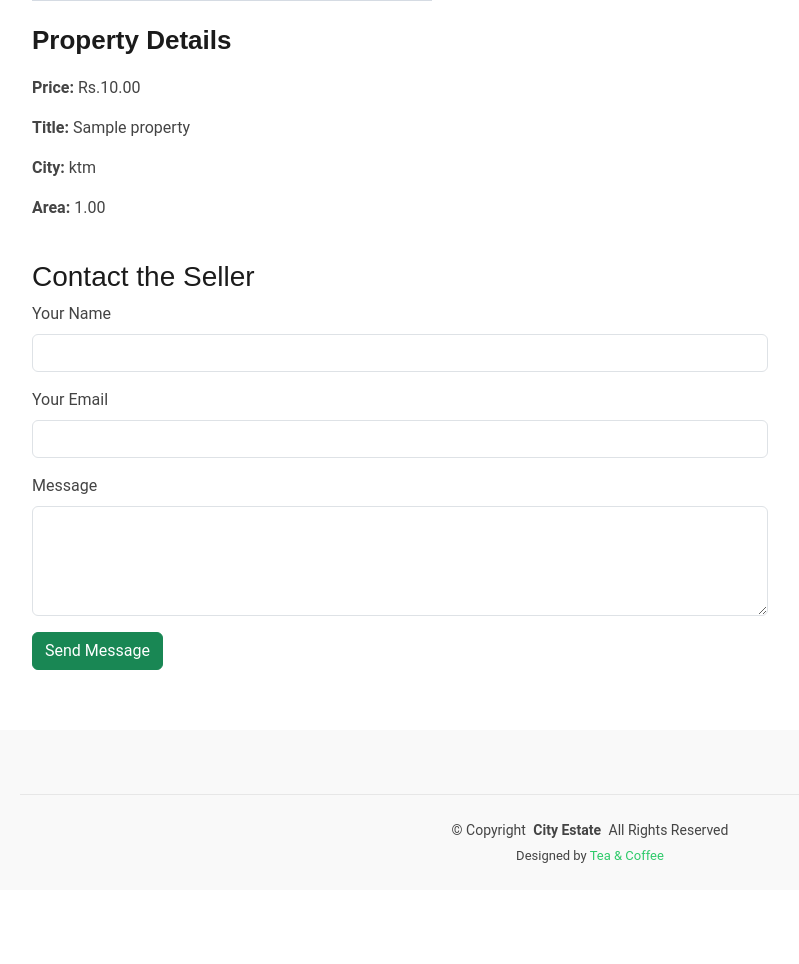
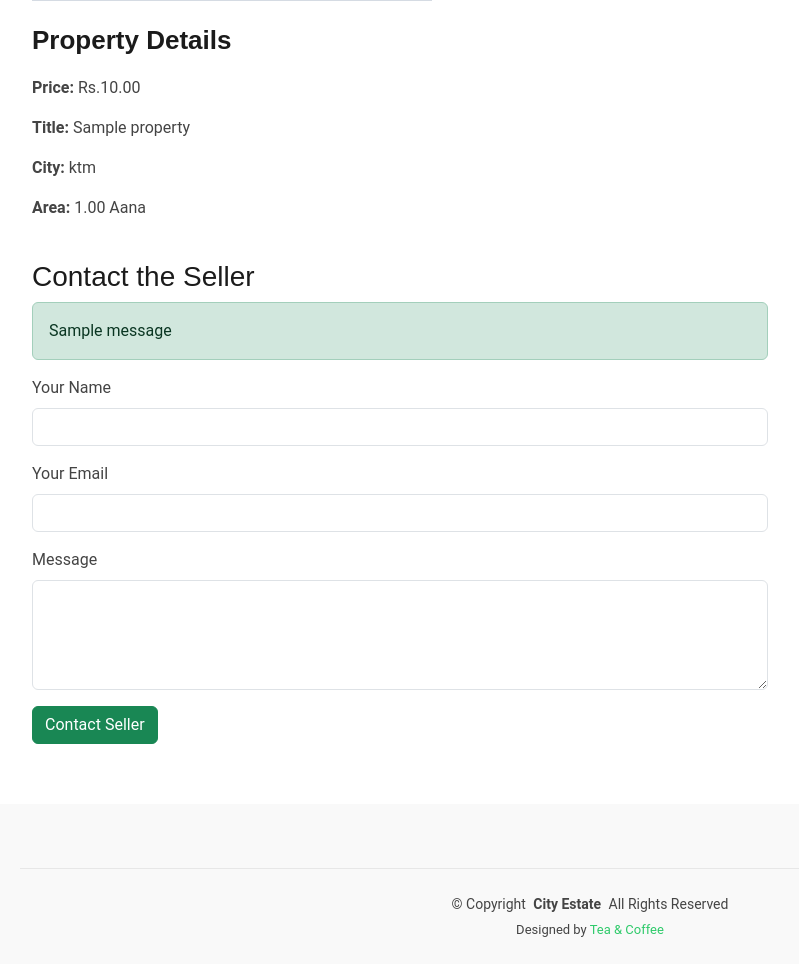
Before and after one commit to Dipendra-adk/7thSemProject, a Django app: page /property/1/ in a window 1280 px wide. Shown: the part 720-1684 px from the top of the page, without its empty margins (50-849 px from the left). Before the commit the page ends 1583 px from the top, so only its background shows below. Run offline with Django 4.2, Linux system fonts and the light colour scheme; tables that the repository leaves empty hold one stand-in row (values such as "Sample post"); grey boxes marked "Sample" are stand-in pictures; one stand-in notice (Sample message) is shown; parts of the project's set-up code (start-up, migrations or seed data) failed here and were passed over; some libraries are stand-ins or nearby versions.

Commit message:
seller direct contact

```diff
--- a/homePricePredictior/house/templates/property_detail.html
+++ b/homePricePredictior/house/templates/property_detail.html
@@ -47,7 +47,7 @@
             <p><strong>Price:</strong> Rs.{{ property.price }}</p>
             <p><strong>Title:</strong> {{ property.title }}</p>
             <p><strong>City:</strong> {{ property.city }}</p>
-            <p><strong>Area:</strong> {{ property.area }}</p>
+            <p><strong>Area:</strong> {{ property.area }} Aana</p>
           </div>
         </div>
 
@@ -63,7 +63,6 @@
           </div>
         </div>
 
-        <!-- Message Form -->
         <div class="col-lg-8" data-aos="fade-up">
           <div class="portfolio-description">
             <h3>Contact the Seller</h3>
@@ -71,8 +70,9 @@
             <!-- Display error message if form validation fails -->
             {% if error_message %}
             <div class="alert alert-danger">{{ error_message }}</div>
-            {% endif %}
-
+            {% endif %} {% if messages %} {% for message in messages %}
+            <div class="alert alert-success">{{ message }}</div>
+            {% endfor %} {% endif %}
             <!-- Message Form -->
             <form method="POST">
               {% csrf_token %}
@@ -107,7 +107,7 @@
                 ></textarea>
               </div>
               <button type="submit" class="btn btn-success">
-                Send Message
+                Contact Seller
               </button>
             </form>
           </div>
--- a/homePricePredictior/house/views.py
+++ b/homePricePredictior/house/views.py
@@ -266,13 +266,14 @@ def seller_view(request):
     return render(request, 'seller.html')
 
 
+
 def property_detail(request, property_id):
     property_obj = get_object_or_404(Property, id=property_id)
-
+    seller_email = property_obj.seller.email
     if request.method == "POST":
-        sender_name = request.POST.get('sender_name')
-        sender_email = request.POST.get('sender_email')
-        content = request.POST.get('content')
+        sender_name = request.POST.get("sender_name")
+        sender_email = request.POST.get("sender_email")
+        content = request.POST.get("content")
 
         if sender_name and sender_email and content:
             message = Message(
@@ -282,17 +283,36 @@ def property_detail(request, property_id):
                 property=property_obj,
             )
             message.save()
-            return redirect('property_detail', property_id=property_id)
+
+            subject = f"Inquiry about {property_obj.title}"
+            body = f"""
+            Hello {property_obj.seller.username},\n\n
+            You have a new inquiry about your property: {property_obj.title}\n
+            Buyer Details:
+            Name: {sender_name}
+            Email: {sender_email}\n
+            Message: {content}\n\n
+            Please respond to the buyer if you're interested.
+            """
+            send_mail(
+                subject,
+                body,
+                settings.EMAIL_HOST_USER,
+                [seller_email],
+                fail_silently=False,
+            )
+            messages.success(request, "Your message has been sent to the seller.")
+            return redirect("property_detail", property_id=property_id)
         else:
             error_message = "Please fill in all fields."
-            return render(request, 'property_detail.html', {
-                'property': property_obj,
-                'error_message': error_message
-            })
-    return render(request, 'property_detail.html', {
-        'property': property_obj,
-        'error_message': None
-    })
+            return render(
+                request,
+                "property_detail.html",
+                {"property": property_obj, "error_message": error_message},
+            )
+
+    return render(request, "property_detail.html", {"property": property_obj, "error_message": None})
+
 
 def predict(request):
     try:
```
Also changed, not shown: homePricePredictior/house/templates/home.html (+8 -1 lines).
